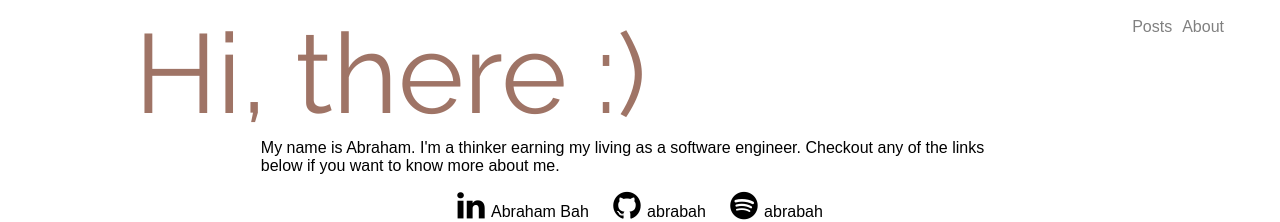
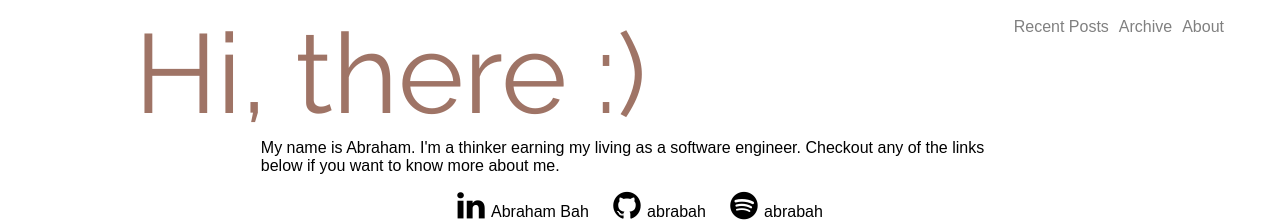
Before and after one commit to abrabah/abrabah.github.io, a Jekyll site: the page built from index.html, in a window 1280 px wide. Shown: the top 222 px of the page. Built offline with Jekyll 4.4.1, drawn with Linux system fonts in a browser that asks for light colours; nearby versions of some CDN libraries.

Commit message:
lots of small changes.. Nothing too interesting

```diff
--- a/_layouts/default.html
+++ b/_layouts/default.html
@@ -14,12 +14,12 @@
   <!--- <script src="js/scripts.js"></script> -->
 <header>
   <a href="http://abrabah.no">About</a>
-  <a href="/">Posts</a>
+  <a href="/">Archive</a>
+  <a href="/">Recent Posts</a>
 </header>
 
-<article >
   {{ content }}
-</article>
+
 </body>
 
 
--- a/index.html
+++ b/index.html
@@ -2,6 +2,8 @@
 layout: default
 title: Hello world
 ---
+
+<article >
   <p class="title"> Hi, there :)</p>
 
   <section class="about-me">
@@ -13,3 +15,5 @@ title: Hello world
     <a class="github-link" href="https://github.com/abrabah"><i class="fa fa-github"></i>abrabah</a>
     <a class="spotify-link" href="spotify:user:abrabah"><i class="fa fa-spotify "></i>abrabah</a>
   </footer>
+
+</article>
--- a/style/components/_about.scss
+++ b/style/components/_about.scss
@@ -3,7 +3,7 @@
   font-size: 7em;
   float: left;
   margin: 0 10%;
-  color: #9F7466;
+  color: $header-color;
 }
 
 
--- a/style/components/_fontawesome.scss
+++ b/style/components/_fontawesome.scss
@@ -6,6 +6,8 @@
     color: $hover-color;
   }
 }
+
+
 .spotify-link{ @include make-contact-link(#2EBD59) };
 .linkedin-link {@include make-contact-link(#0077B5) };
 .lastfm-link {@include make-contact-link(red) };
--- /dev/null
+++ b/style/components/_globalvariables.scss
@@ -0,0 +1,2 @@
+
+$header-color: #9F7466;
--- a/style/components/_header.scss
+++ b/style/components/_header.scss
@@ -7,7 +7,7 @@ header {
      float: right;
      color: gray;
      &:hover{
-       color: #9F7466;
+       color: $header-color;
      }
    }
 
--- a/style/makeitpretty.scss
+++ b/style/makeitpretty.scss
@@ -1,6 +1,7 @@
 ---
 ---
 @import url(https://fonts.googleapis.com/css?family=Raleway);
+@import "components/globalvariables";
 @import "components/fontawesome";
 @import "components/header";
 @import "components/about";
```
Lines whose indentation alone changed are shown as unchanged.
